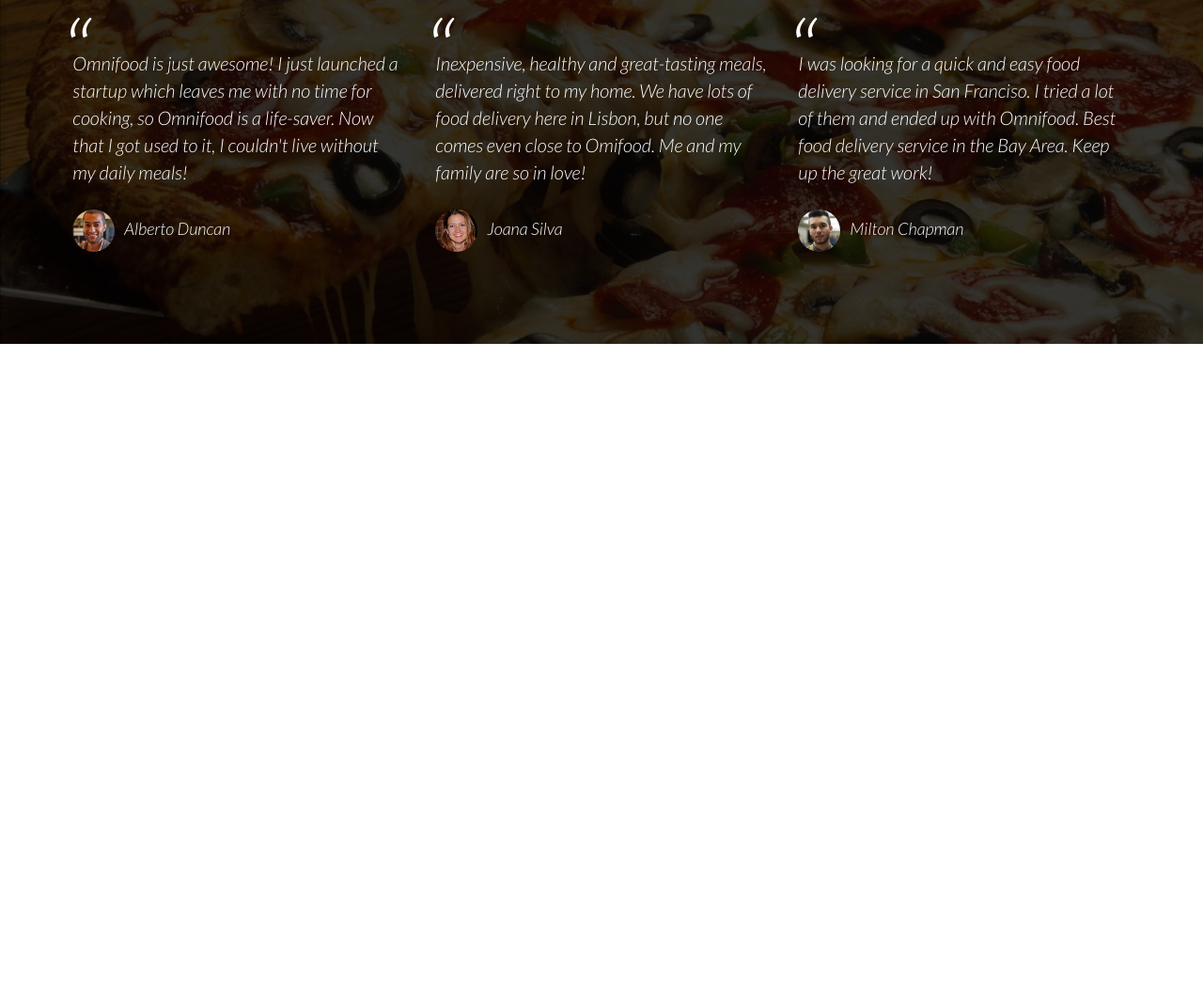
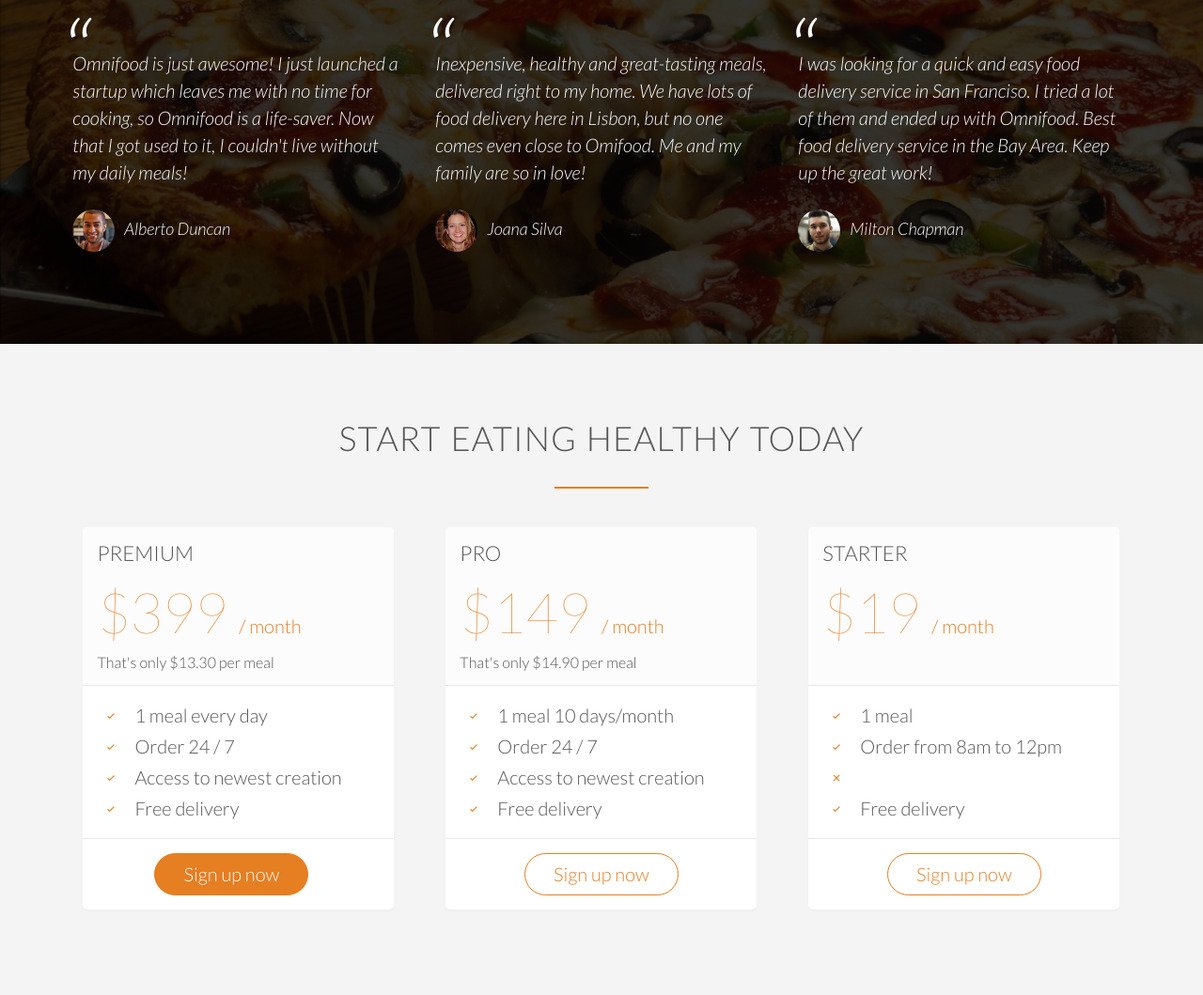
Before and after one commit to dipanshu08/omnifood, a plain HTML site: page index.html in a window 1280 px wide. Shown: the part 3529-4588 px from the top of the page at 94% size. Before the commit the page ends 3895 px from the top, so only its background shows below. Drawn offline with nearby package versions, Linux system fonts and the light colour scheme.

Commit message:
added pricing plans

```diff
--- a/index.html
+++ b/index.html
@@ -232,21 +232,87 @@
       </div>
     </section>
 
+    <section class="section-plans">
+      <div class="row">
+        <h2>Start eating healthy today</h2>
+      </div>
+      <div class="row">
+        <div class="col span-1-of-3">
+          <div class="plan-box">
+            <div>
+              <h3>Premium</h3>
+              <p class="plan-price">$399 <span>/ month</span></p>
+              <p class="plan-price-meal">That's only $13.30 per meal</p>
+            </div>
+            <div>
+              <ul>
+                <li><ion-icon name='ios-checkmark' class="icon-small"></ion-icon>1 meal every day</li>
+                <li><ion-icon name='ios-checkmark' class="icon-small"></ion-icon>Order 24 / 7</li>
+                <li><ion-icon name='ios-checkmark' class="icon-small"></ion-icon>Access to newest creation</li>
+                <li><ion-icon name='ios-checkmark' class="icon-small"></ion-icon>Free delivery</li>
+              </ul>
+            </div>
+            <div>
+              <a href="#" class="btn btn-full">Sign up now</a>
+            </div>
+          </div>
+        </div>
+        <div class="col span-1-of-3">
+          <div class="plan-box">
+            <div>
+              <h3>Pro</h3>
+              <p class="plan-price">$149 <span>/ month</span></p>
+              <p class="plan-price-meal">That's only $14.90 per meal</p>
+            </div>
+            <div>
+              <ul>
+                <li><ion-icon name='ios-checkmark' class="icon-small"></ion-icon>1 meal 10 days/month</li>
+                <li><ion-icon name='ios-checkmark' class="icon-small"></ion-icon>Order 24 / 7</li>
+                <li><ion-icon name='ios-checkmark' class="icon-small"></ion-icon>Access to newest creation</li>
+                <li><ion-icon name='ios-checkmark' class="icon-small"></ion-icon>Free delivery</li>
+              </ul>
+            </div>
+            <div>
+              <a href="#" class="btn btn-ghost">Sign up now</a>
+            </div>
+          </div>
+        </div>
+        <div class="col span-1-of-3">
+          <div class="plan-box">
+            <div>
+              <h3>Starter</h3>
+              <p class="plan-price">$19 <span>/ month</span></p>
+              <p class="plan-price-meal">&nbsp;</p>
+            </div>
+            <div>
+              <ul>
+                <li><ion-icon name='ios-checkmark' class="icon-small"></ion-icon>1 meal</li>
+                <li><ion-icon name='ios-checkmark' class="icon-small"></ion-icon>Order from 8am to 12pm</li>
+                <li><ion-icon name='ios-close' class="icon-small"></ion-icon></li>
+                <li><ion-icon name='ios-checkmark' class="icon-small"></ion-icon>Free delivery</li>
+              </ul>
+            </div>
+            <div>
+              <a href="#" class="btn btn-ghost">Sign up now</a>
+            </div>
+          </div>
+        </div>
+      </div>
+    </section>
+
   <script src="https://unpkg.com/ionicons@4.2.4/dist/ionicons.js"></script>
   </body>
 </html>
 
 
 <!--
-Section 5: Customer testimonials
-Title: Our customers can't live without us
+Section 7: Contact form
+Title: We're happy to hear from you
 
-Omnifood is just awesome! I just launched a startup which leaves me with no time for cooking, so Omnifood is a life-saver. Now that I got used to it, I couldn't live without my daily meals!
-(Alberto Duncan)
-
-Inexpensive, healthy and great-tasting meals, delivered right to my home. We have lots of food delivery here in Lisbon, but no one comes even close to Omifood. Me and my family are so in love!
-(Joana Silva)
-
-I was looking for a quick and easy food delivery service in San Franciso. I tried a lot of them and ended up with Omnifood. Best food delivery service in the Bay Area. Keep up the great work!
-(Milton Chapman)
+Fields to include:
+Name
+Email
+How did you find us?
+Newsletter
+Drop us a line
 -->
--- a/resources/css/style.css
+++ b/resources/css/style.css
@@ -390,3 +390,58 @@ cite img {
   margin-right: 10px;
   vertical-align: middle;
 }
+
+/* -----------------------------------------------
+  PRICE
+----------------------------------------------- */
+.section-plans {
+  background-color: #f4f4f4;
+}
+
+.plan-box {
+  background-color: #fff;
+  border-radius: 5px;
+  width: 90%;
+  margin-left: 5%;
+  box-shadow: 0 2px 2px #efefef;
+}
+
+.plan-box div {
+  padding: 15px;
+  border-bottom: 1px solid #e8e8e8;
+}
+
+.plan-box div:first-child {
+  background-color: #fcfcfc;
+  border-top-left-radius: 5px;
+  border-top-right-radius: 5px;
+}
+
+.plan-box div:last-child {
+  text-align: center;
+  border-bottom: 0;
+}
+
+.plan-price {
+  font-size: 3em;
+  margin-bottom: 10px;
+  font-weight: 100;
+  color: #e67e22;
+}
+
+.plan-price span {
+  font-size: 1rem;
+  font-weight: 300;
+}
+
+.plan-price-meal {
+  font-size: 0.8em;
+}
+
+.plan-box ul {
+  list-style: none;
+}
+
+.plan-box ul li {
+  padding: 5px 0;
+}
```
